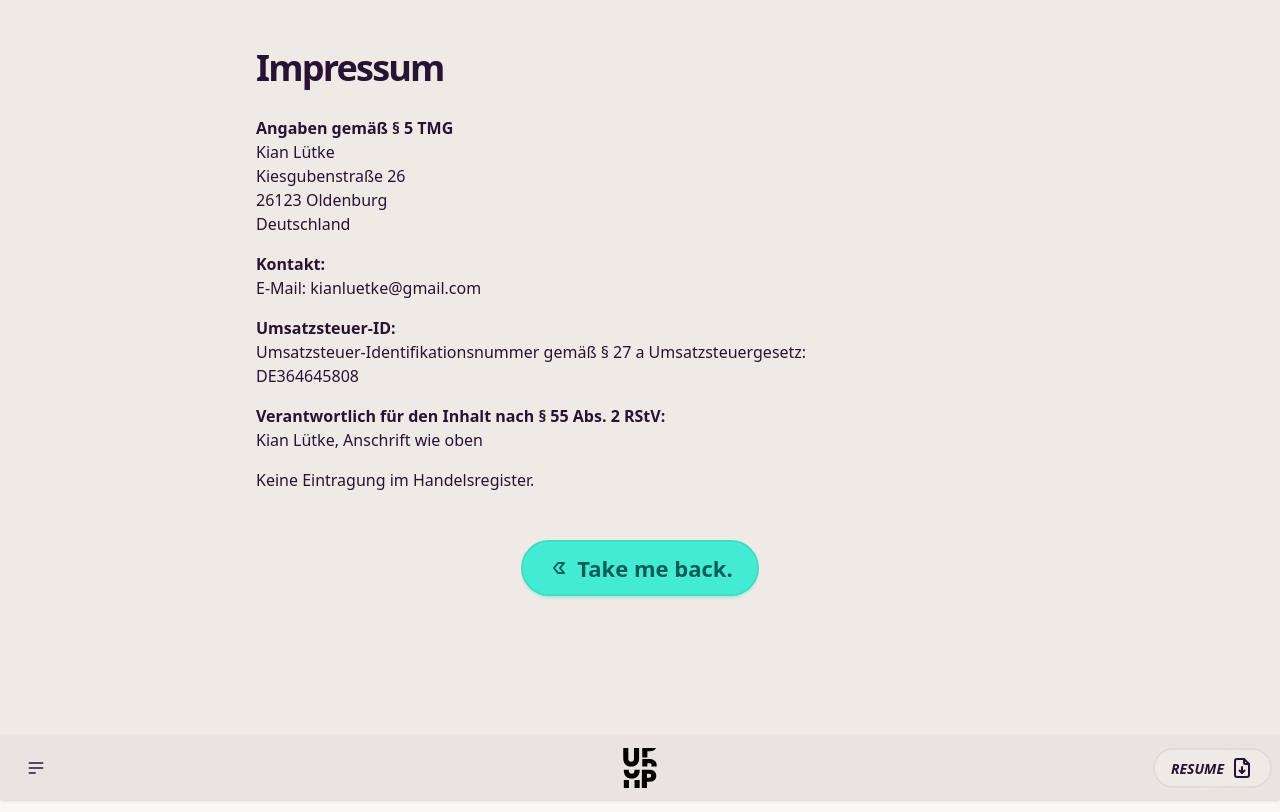
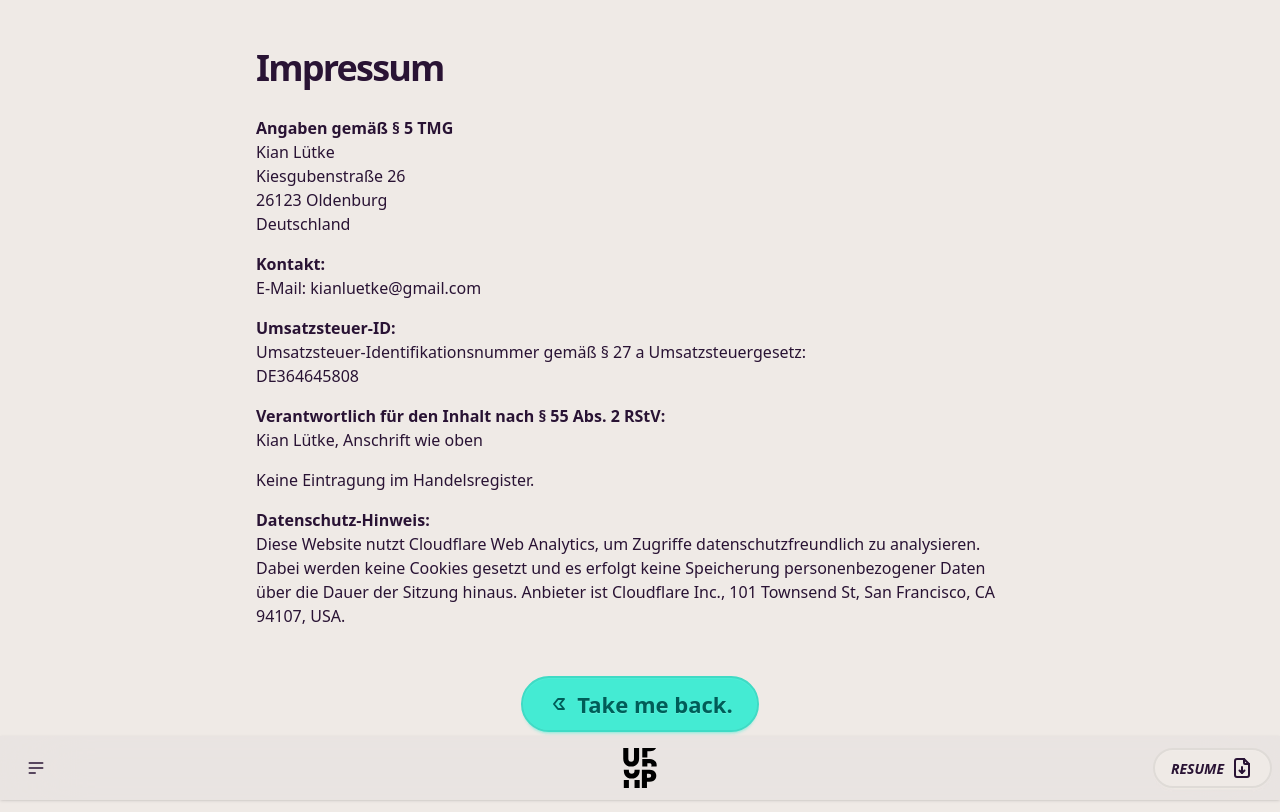
Before and after one commit to kian1991/upstrs.io, a React (Vite) app: page /imprint in a window 1280 px wide. Built offline with nearby package versions, Linux system fonts and the light colour scheme.

Commit message:
chore: add data privacy notice regarding Cloudflare Web Analytics

```diff
--- a/src/pages/imprint.tsx
+++ b/src/pages/imprint.tsx
@@ -33,6 +33,15 @@ export const Imprint = () => (
         Kian Lütke, Anschrift wie oben
       </p>
       <p>Keine Eintragung im Handelsregister.</p>
+      <p>
+        <strong>Datenschutz-Hinweis:</strong>
+        <br />
+        Diese Website nutzt Cloudflare Web Analytics, um Zugriffe
+        datenschutzfreundlich zu analysieren. Dabei werden keine Cookies gesetzt
+        und es erfolgt keine Speicherung personenbezogener Daten über die Dauer
+        der Sitzung hinaus. Anbieter ist Cloudflare Inc., 101 Townsend St, San
+        Francisco, CA 94107, USA.
+      </p>
       <Link to={"/"} className="btn btn-primary btn-xl mx-auto mt-8">
         <svg
           xmlns="http://www.w3.org/2000/svg"
```
